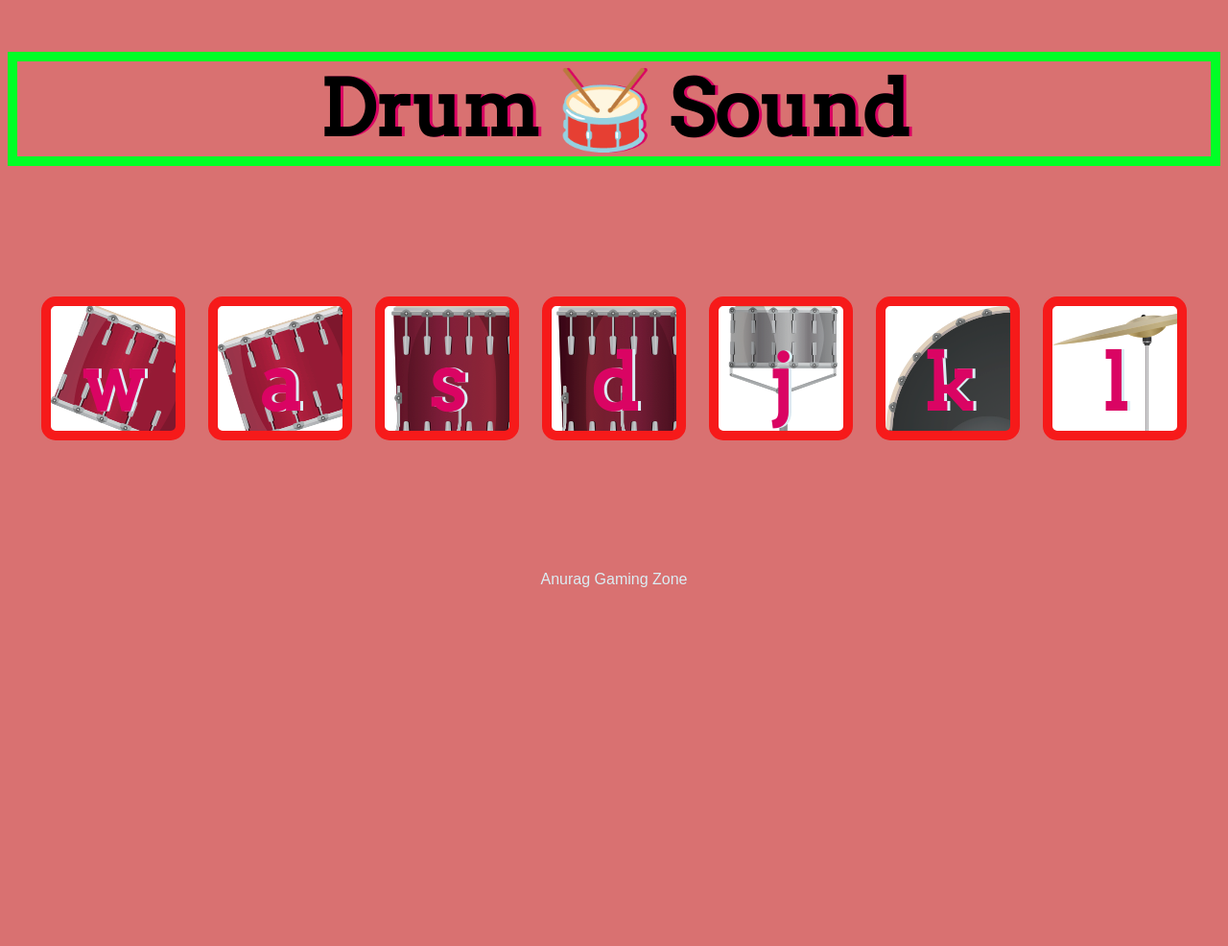
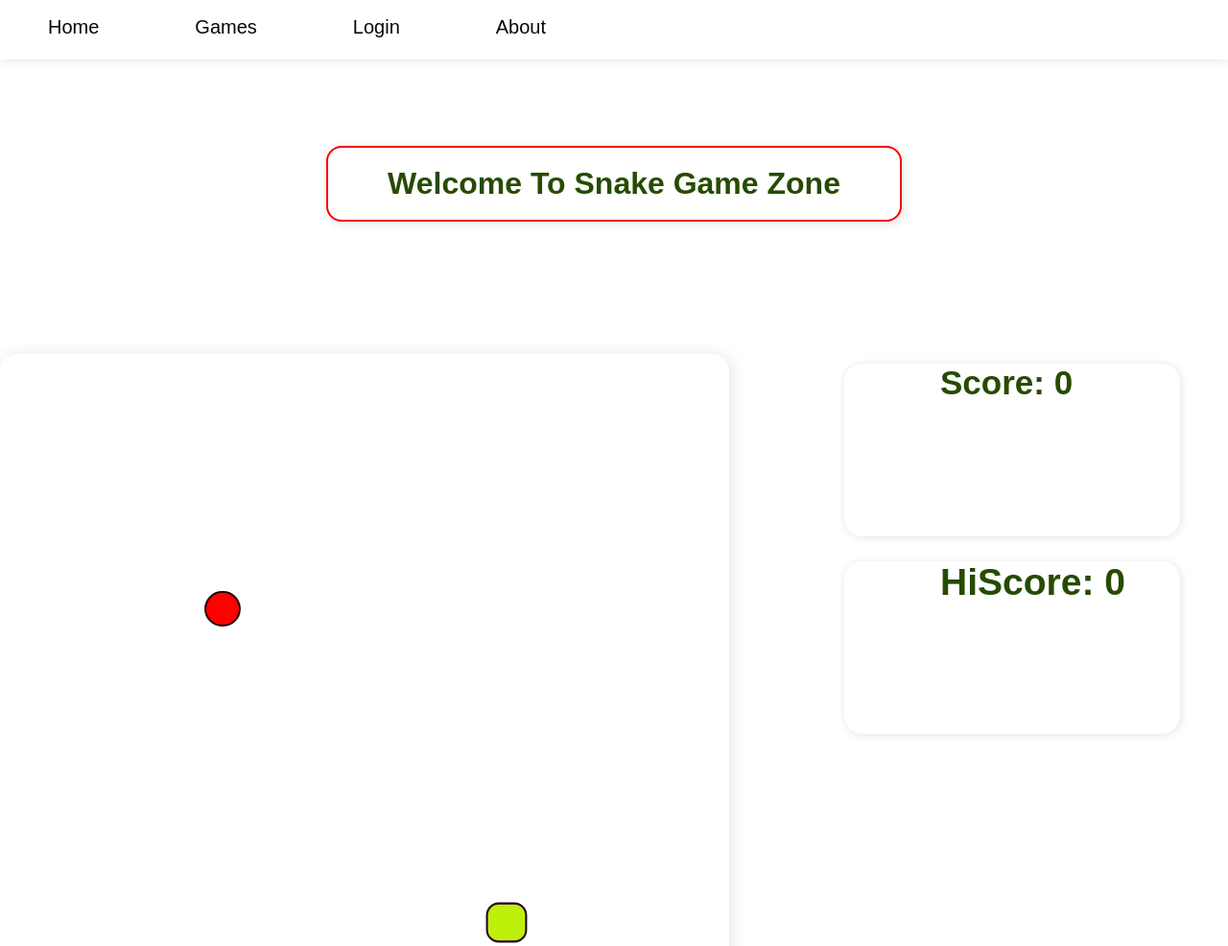
Before and after one commit to Anuragsharmac/snake-game, a plain HTML site: page index.html in a window 1280 px wide. Shown: the top 986 px of the page at 96% size. Before the commit the page ends 800 px from the top, so only its background shows below. Drawn offline with Linux system fonts and the light colour scheme; a web font is replaced by a local one.

Commit message:
first commit

```diff
--- a/index.html
+++ b/index.html
@@ -1,32 +1,31 @@
 <!DOCTYPE html>
-<html lang="en" dir="ltr">
+<html lang="en">
+<head>
+    <meta charset="UTF-8">
+    <meta http-equiv="X-UA-Compatible" content="IE=edge">
+    <meta name="viewport" content="width=device-width, initial-scale=1.0">
+    <title>Anurag-Snake-Game</title>
+    <link rel="stylesheet" href="css/style.css">
+    <link rel="stylesheet" href="https://fonts.googleapis.com/css?family=Sofia">
+</head>
 
-<head>
-  <meta charset="utf-8">
-  <title>Drum Kit</title>
-  <link rel="stylesheet" href="styles.css">
-  <link href="https://fonts.googleapis.com/css?family=Arvo" rel="stylesheet">
+<ul>
+   <li> <a href="default.asp">Home</a></li>
+   <li><a href="news.asp">Games</a></li>
+    <li> <a href="login.html">Login</a></li>
+   <li> <a href="about.asp">About</a></li>
 
-</head>
+  </ul>
+    <h1 class="txt">Welcome To Snake Game Zone</h1>
+</div>
+<div class="body">
+    <div id="scoreBox">Score: 0</div>
+    <div id="hiscoreBox">HiScore: 0</div>
+    <div id="board"></div>
 
 <body>
 
-  <h1 id="title">Drum 🥁 Sound</h1>
-  <div class="set">
-    <button class="w drum">w</button>
-    <button class="a drum">a</button>
-    <button class="s drum">s</button>
-    <button class="d drum">d</button>
-    <button class="j drum">j</button>
-    <button class="k drum">k</button>
-    <button class="l drum">l</button>
-  </div>
-
-
-  <footer>
-  Anurag Gaming Zone
-  </footer>
-  <script src="index.js" ></script>
+    </div>
 </body>
-
+<script src="js/index.js"></script>
 </html>
```
Also changed, not shown: game1.html (added, +32 -0 lines).
